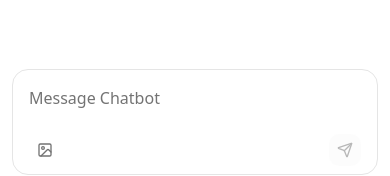
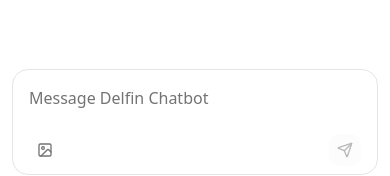
Before and after one commit to poypoy252525/ai-project, a React (Vite) app: page / in a window 390 px wide. Shown: the part 653-829 px from the top of the page. Built offline with nearby package versions, Linux system fonts and the light colour scheme.

Commit message:
fix height bug on mobile

```diff
--- a/src/components/chat/ChatInterface.tsx
+++ b/src/components/chat/ChatInterface.tsx
@@ -125,7 +125,12 @@ const ChatInterface = memo<ChatInterfaceProps>(({ className }) => {
   ErrorDisplay.displayName = "ErrorDisplay";
 
   return (
-    <div className={cn("flex flex-col h-screen bg-background", className)}>
+    <div
+      className={cn(
+        "flex flex-col mobile-full-height bg-background",
+        className
+      )}
+    >
       {/* Messages Area */}
       <div className="flex-1 overflow-hidden">
         <ScrollArea ref={scrollAreaRef} className="h-full">
@@ -173,7 +178,9 @@ const ChatInterface = memo<ChatInterfaceProps>(({ className }) => {
             onSendMessage={sendMessage}
             disabled={isLoading}
             className="border-none shadow-none bg-transparent"
-            placeholder={isLoading ? "AI is thinking..." : "Message Chatbot"}
+            placeholder={
+              isLoading ? "AI is thinking..." : "Message Delfin Chatbot"
+            }
           />
         </div>
       </div>
--- a/src/index.css
+++ b/src/index.css
@@ -119,6 +119,12 @@
     @apply bg-background text-foreground;
   }
 
+  /* Mobile viewport height utilities */
+  .mobile-full-height {
+    height: 100vh;
+    height: 100dvh; /* Dynamic viewport height for mobile browsers */
+  }
+
   /* Custom scrollbar styles */
   .scrollbar-thin {
     scrollbar-width: thin;
```
